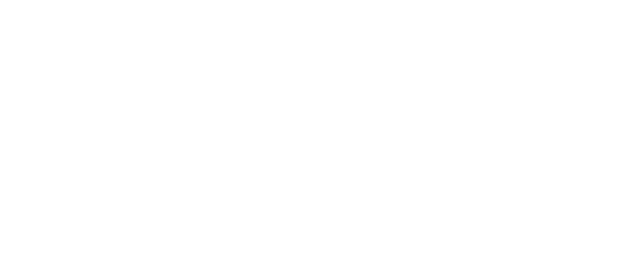
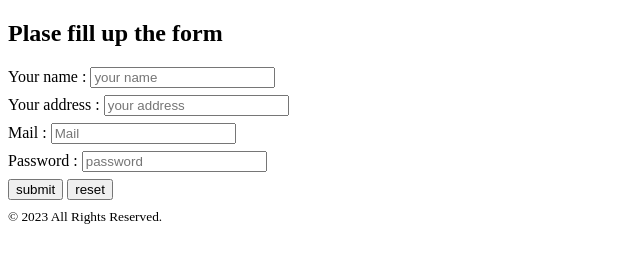
Before and after one commit to sabbir2024/peoplorze-networks, a plain HTML site: page section/signup.html in a window 1280 px wide. Shown: the whole page, without its empty margins (0-640 px from the left). Drawn offline with Linux system fonts and the light colour scheme.

Commit message:
commit adding more html file

```diff
--- a/section/signup.html
+++ b/section/signup.html
@@ -4,8 +4,45 @@
     <meta charset="UTF-8">
     <meta name="viewport" content="width=device-width, initial-scale=1.0">
     <title>Sign up</title>
+    <style>
+        label{
+            display: block;
+            margin-bottom: 7px;
+        }
+
+    </style>
 </head>
 <body>
+    <header>
 
+    </header>
+    <main>
+        <section>
+            <h2>Plase fill up the form</h2>
+            <form>
+                <label for="">Your name :
+                    <input type="text" placeholder="your name">
+                </label>
+                <label for="add">Your address :
+                    <input type="text" name="" id="add" placeholder="your address">
+                </label>
+                <label for="email">Mail :
+                   <input type="email" name="" id="email" placeholder="Mail">
+                </label>
+
+                <label for="password"> Password :
+                <input type="password" name="" id="password" placeholder="password">
+                </label>
+                <label for="submit">
+                    <input type="submit" value="submit">
+                    <input type="reset" value="reset">
+                </label>
+
+            </form>
+        </section>
+    </main>
+    <footer>
+        <small>&copy; 2023 All Rights Reserved.</small>
+    </footer>
 </body>
 </html>
```
Also changed, not shown: section/manu-section/home.html (added, +11 -0 lines).
